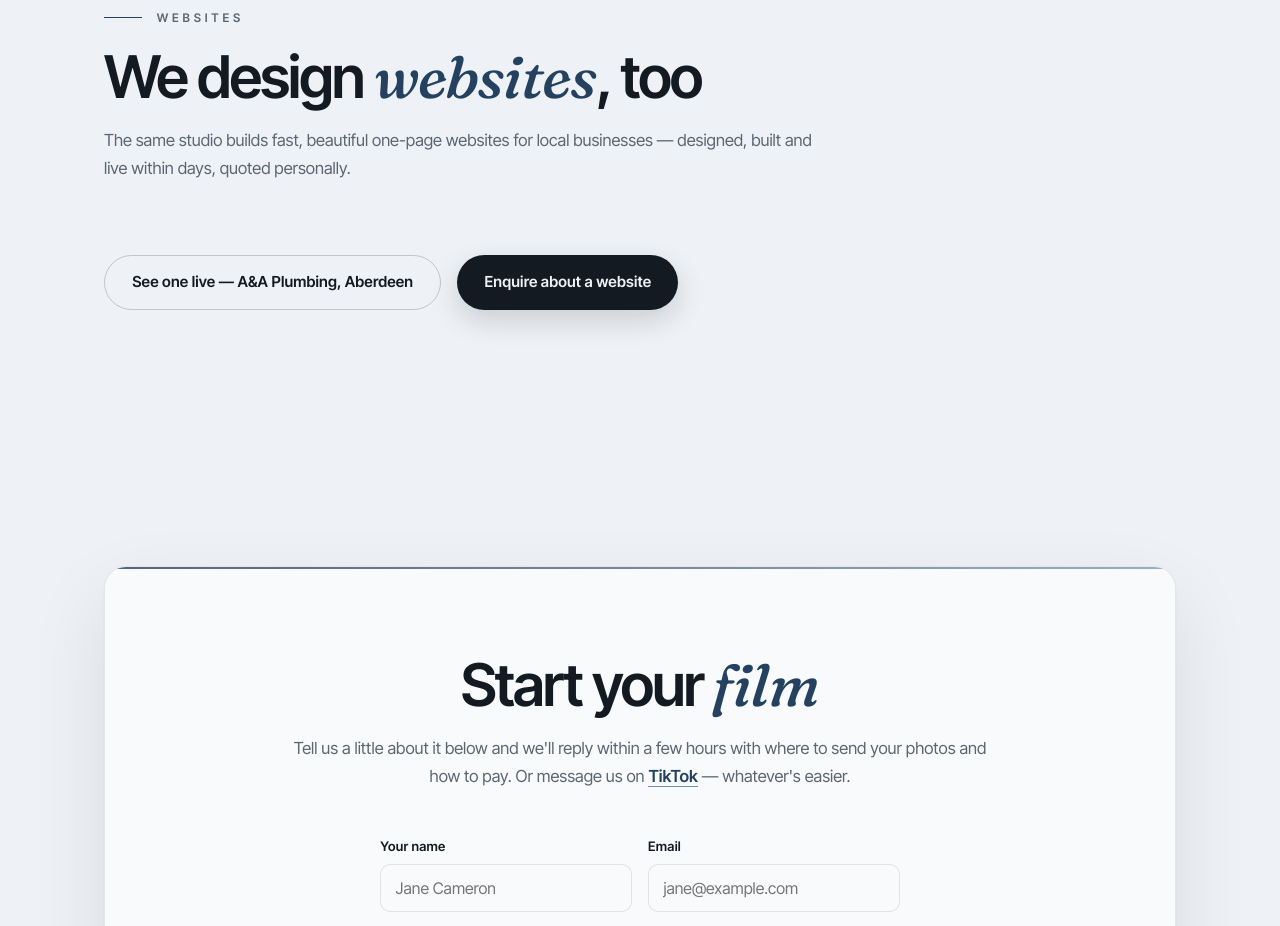
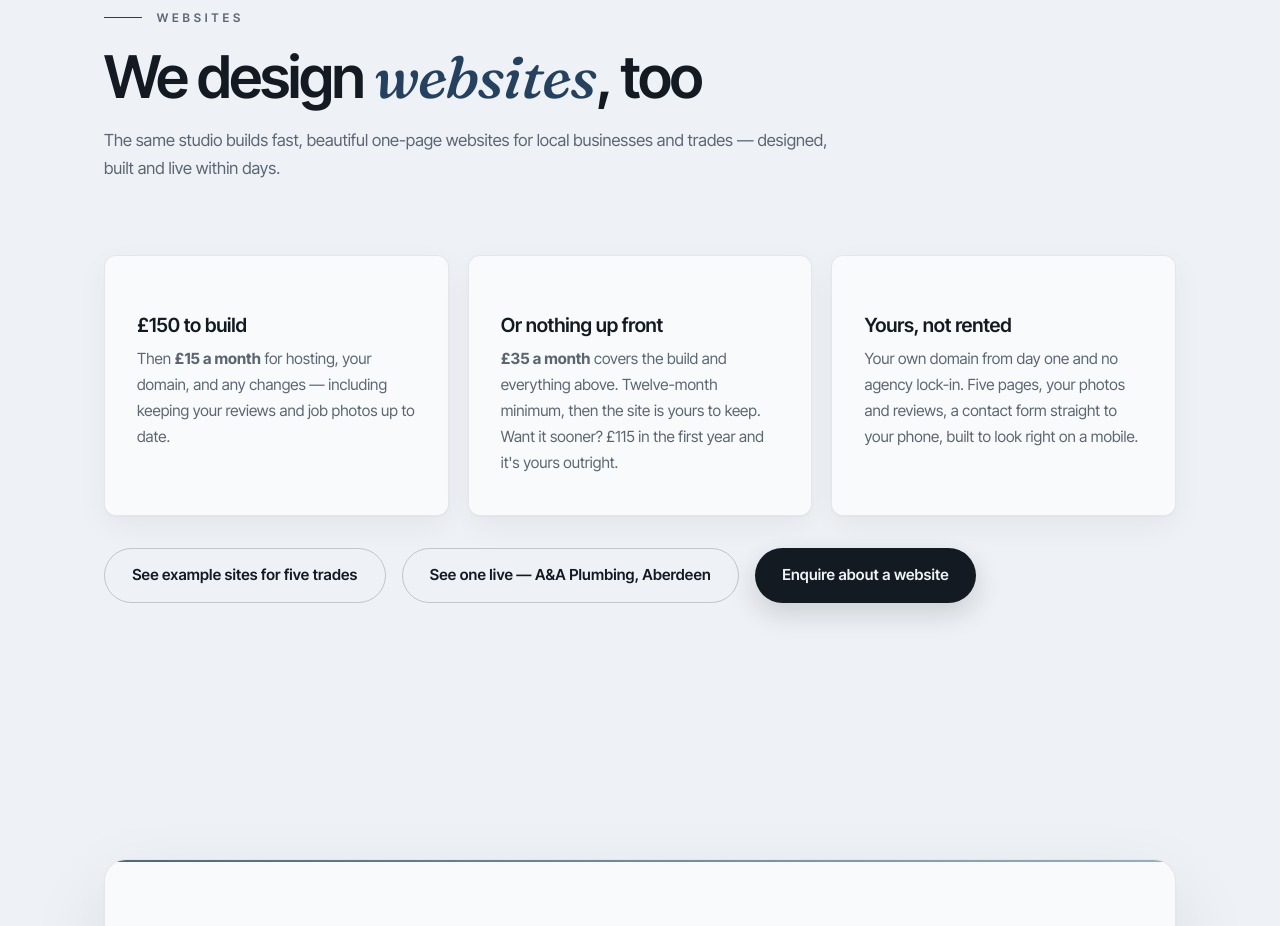
Before and after one commit to bluedoorclips/keepsake-site, a website: page index.html in a window 1280 px wide. Shown: the part 5660-6586 px from the top of the page. Drawn offline with nearby package versions, Linux system fonts and the light colour scheme.

Commit message:
Websites section: two-option pricing (150+15/mo or 0+35/mo), trade examples link

```diff
--- a/index.html
+++ b/index.html
@@ -262,9 +262,24 @@
         <header class="section-head">
           <span class="eyebrow reveal">Websites</span>
           <h2 class="reveal">We design <span class="serif-accent">websites</span>, too</h2>
-          <p class="section-sub reveal">The same studio builds fast, beautiful one-page websites for local businesses — designed, built and live within days, quoted personally.</p>
+          <p class="section-sub reveal">The same studio builds fast, beautiful one-page websites for local businesses and trades — designed, built and live within days.</p>
         </header>
+        <div class="cards" style="grid-template-columns:repeat(auto-fit,minmax(240px,1fr));margin-bottom:2rem">
+          <article class="card reveal">
+            <h3>&pound;150 to build</h3>
+            <p>Then <strong>&pound;15 a month</strong> for hosting, your domain, and any changes — including keeping your reviews and job photos up to date.</p>
+          </article>
+          <article class="card reveal">
+            <h3>Or nothing up front</h3>
+            <p><strong>&pound;35 a month</strong> covers the build and everything above. Twelve-month minimum, then the site is yours to keep. Want it sooner? &pound;115 in the first year and it's yours outright.</p>
+          </article>
+          <article class="card reveal">
+            <h3>Yours, not rented</h3>
+            <p>Your own domain from day one and no agency lock-in. Five pages, your photos and reviews, a contact form straight to your phone, built to look right on a mobile.</p>
+          </article>
+        </div>
         <div class="hero-ctas reveal">
+          <a class="btn btn-ghost" href="https://trade-examples-production.up.railway.app" target="_blank" rel="noopener">See example sites for five trades</a>
           <a class="btn btn-ghost" href="https://aa-plumbing-production.up.railway.app" target="_blank" rel="noopener">See one live — A&amp;A Plumbing, Aberdeen</a>
           <a class="btn btn-primary" href="mailto:bluedoorclips@gmail.com?subject=Website%20enquiry">Enquire about a website</a>
         </div>
```
